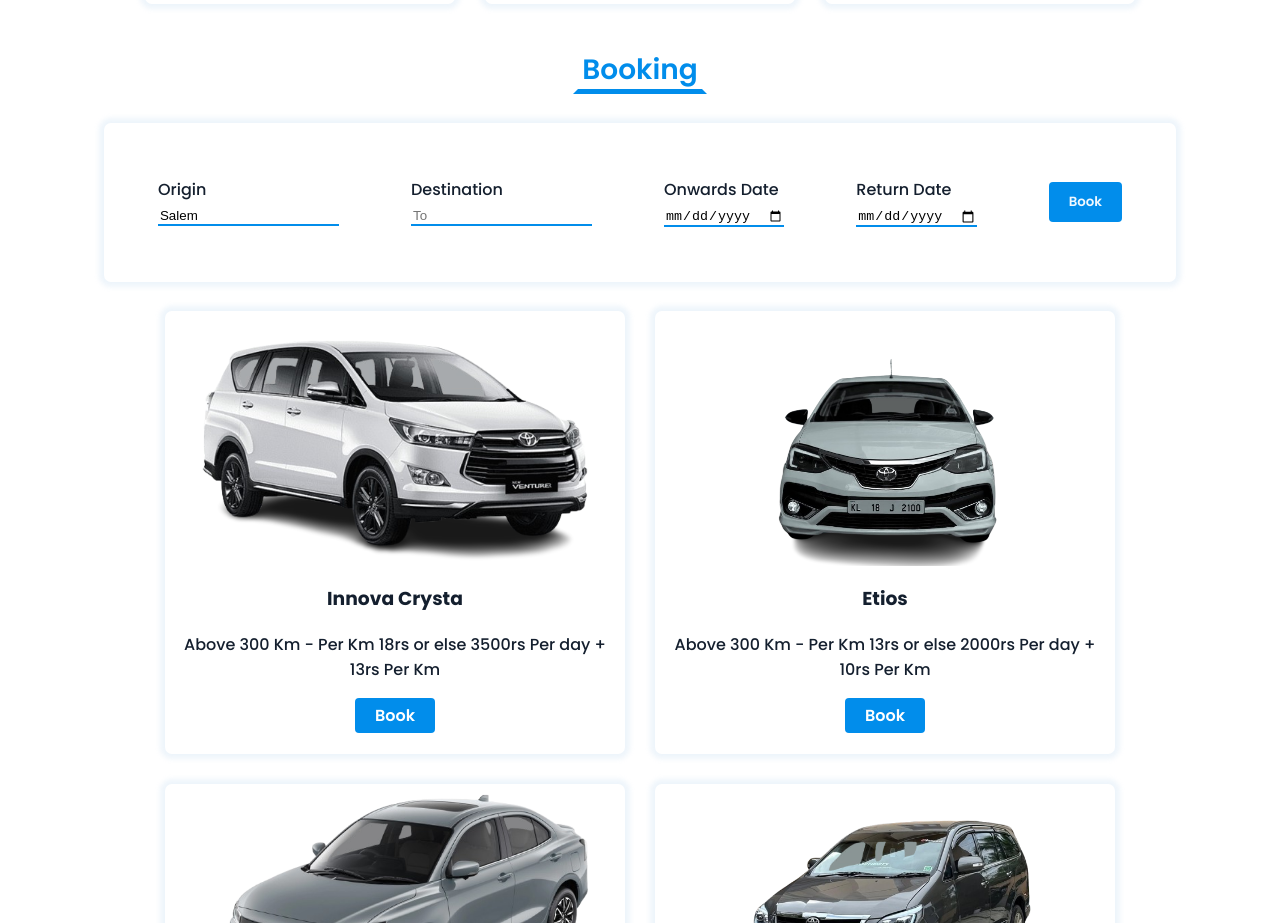
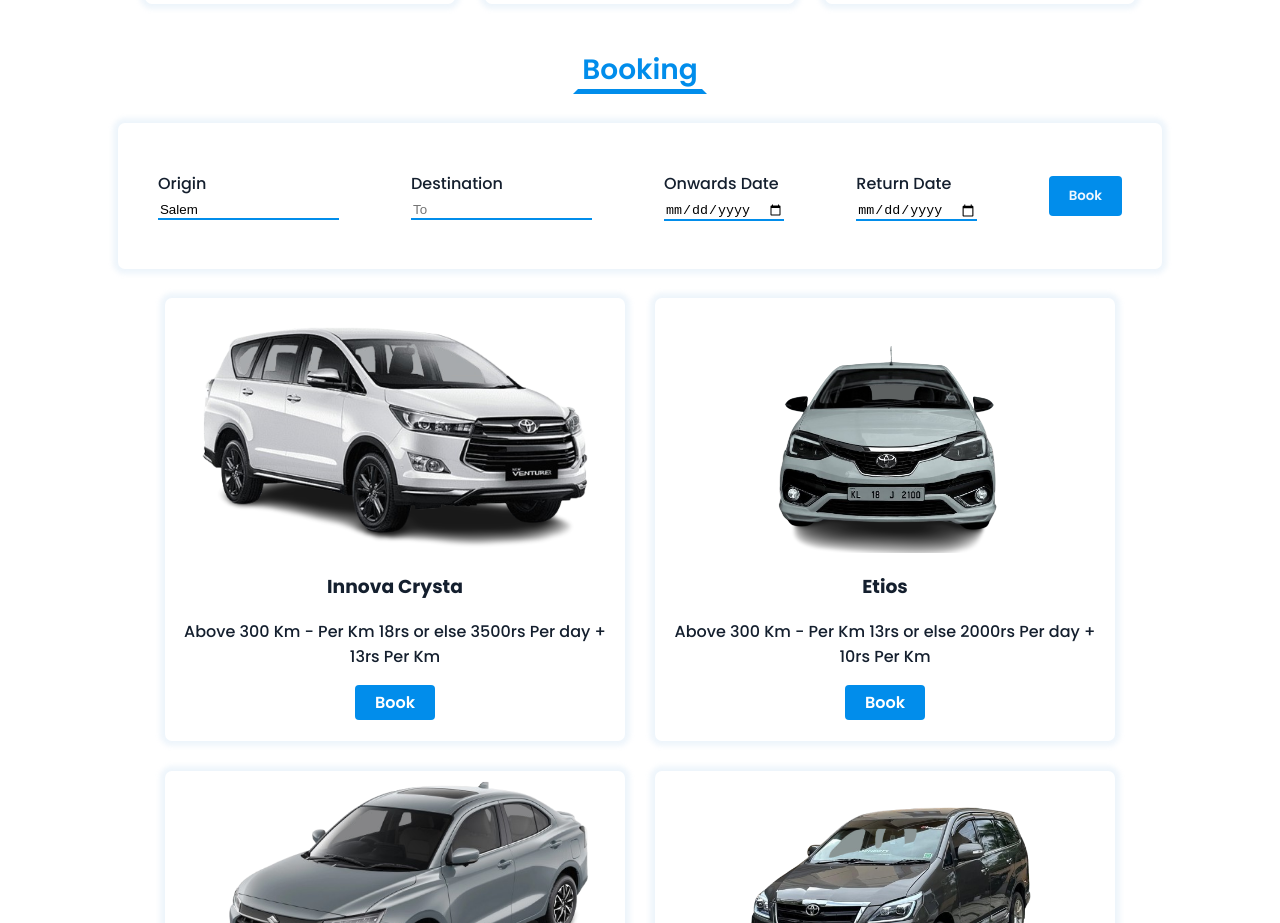
Before and after one commit to 0607mathi/swethatravels, a React (Vite) app: page / in a window 1280 px wide. Shown: the part 2052-2975 px from the top of the page. Built offline with nearby package versions, Linux system fonts and the light colour scheme.

Commit message:
booking box updated

```diff
--- a/src/App.css
+++ b/src/App.css
@@ -298,7 +298,7 @@
 
 .date-section{
   margin-top: 2em;
-  padding: 3.4em;
+  padding: 3em 2.5em 3em 2.5em;
   display: flex;
   justify-content: space-evenly;
   align-items: center;
```
